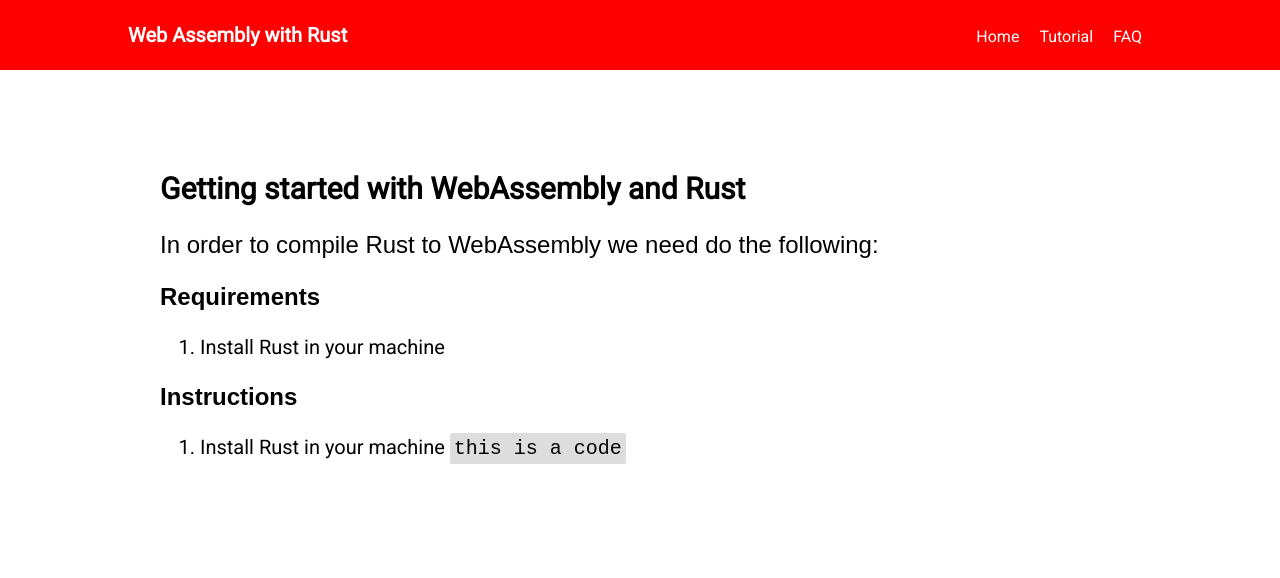
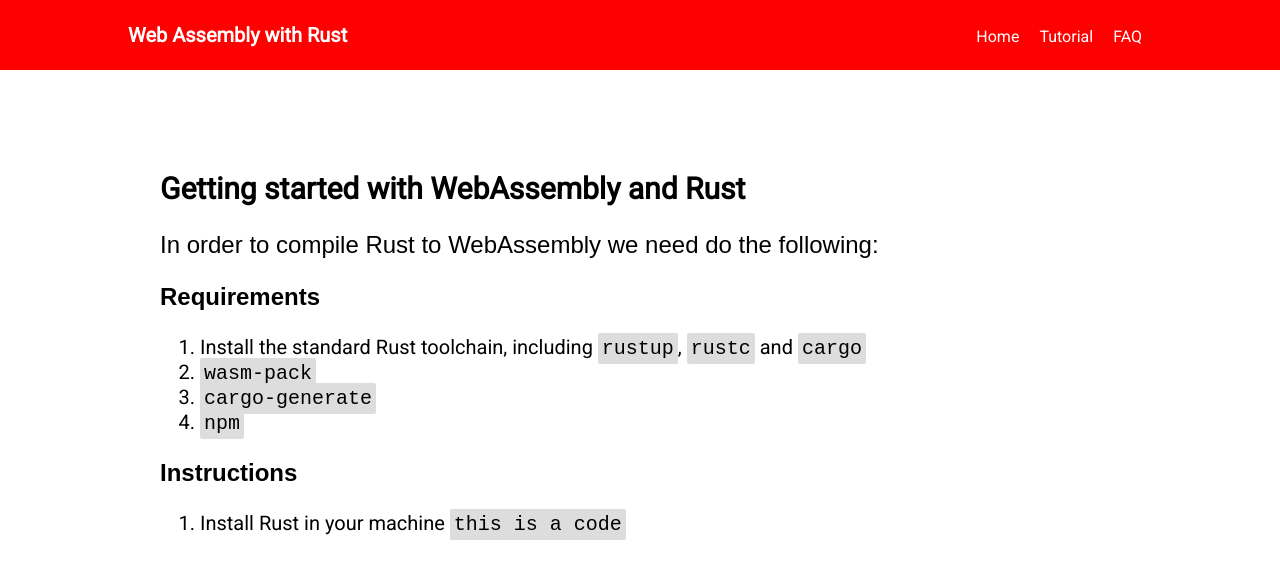
Before and after one commit to karol22/tutorial-webassembly-rust, an Angular app: page /about in a window 1280 px wide. Shown: the top 578 px of the page. Built offline with nearby package versions, Linux system fonts and the light colour scheme.

Commit message:
Add requirements

```diff
--- a/src/app/about/about.component.html
+++ b/src/app/about/about.component.html
@@ -4,7 +4,19 @@
     <p><b>Requirements</b></p>
     <ol>
         <li>
-            Install Rust in your machine
+            Install the standard Rust toolchain, including
+            <code>rustup</code>,
+            <code>rustc</code> and
+            <code>cargo</code>
+        </li>
+        <li>
+            <code>wasm-pack</code>
+        </li>
+        <li>
+            <code>cargo-generate</code>
+        </li>
+        <li>
+            <code>npm</code>
         </li>
     </ol>
     <p><b>Instructions</b></p>
```
